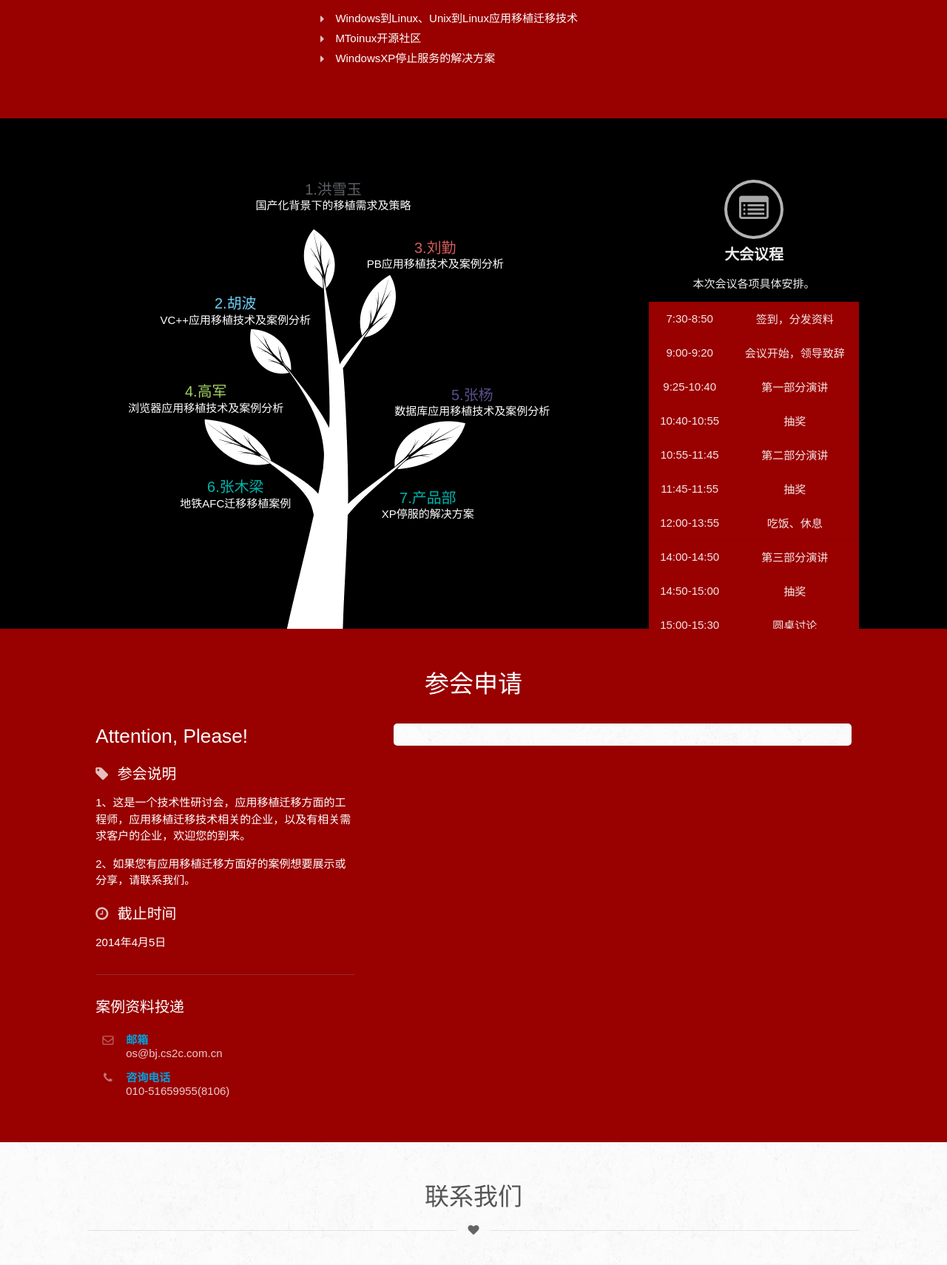
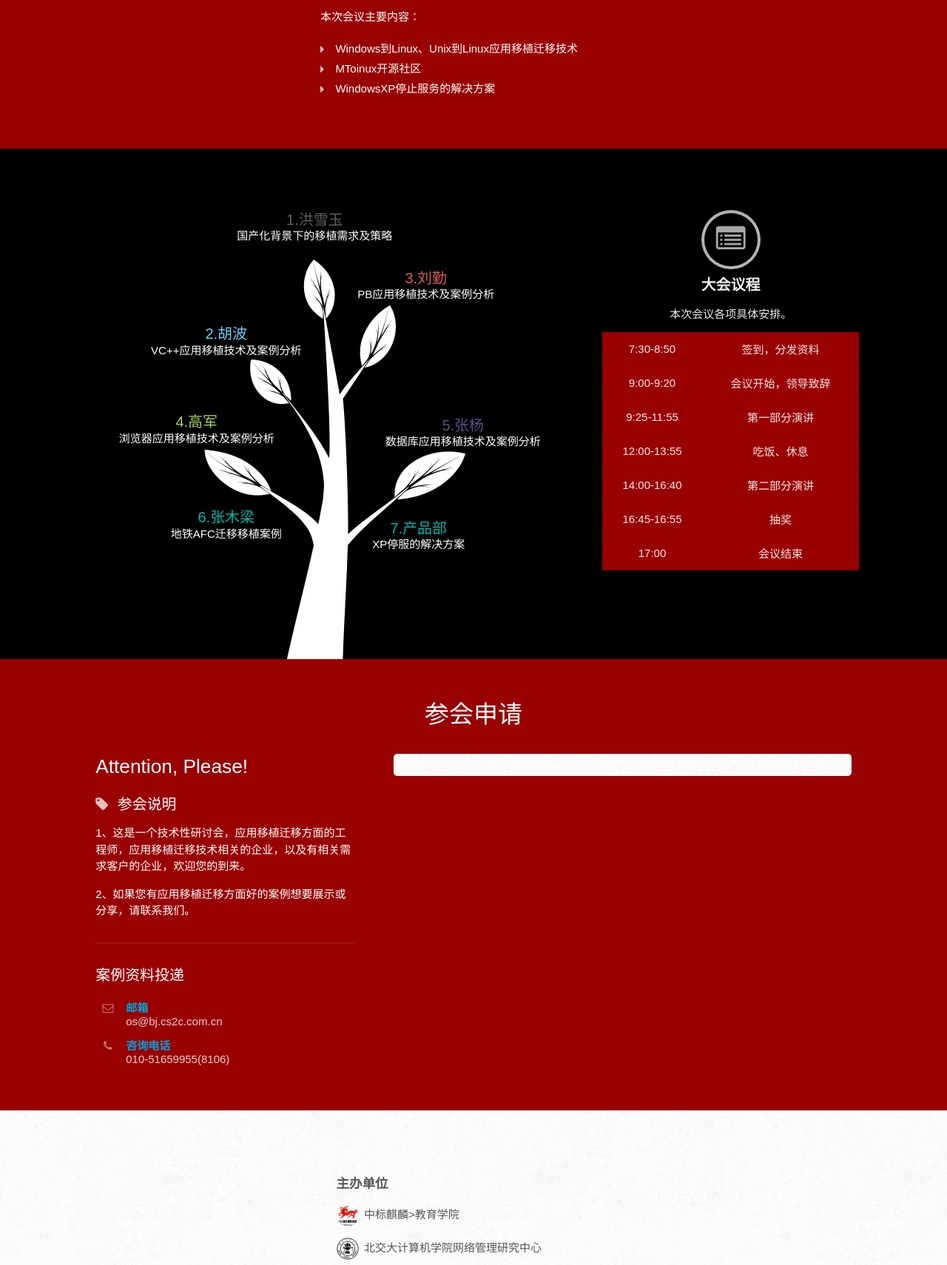
Before and after one commit to hancongcs2c/mtlcon, a plain HTML site: page index.html in a window 1280 px wide. Shown: the part 627-2337 px from the top of the page at 74% size. Drawn offline with nearby package versions, Linux system fonts and the light colour scheme; a script that the page names is missing.

Commit message:
add time

```diff
--- a/css/homepage.css
+++ b/css/homepage.css
@@ -25,18 +25,18 @@
 
 ::-webkit-scrollbar-track {
 -webkit-box-shadow:0 0 1px #000;
--webkit-border-radius: 10px;
-border-radius: 10px;
+-webkit-border-radius: 0;
+border-radius: 0;
 }
 
 ::-webkit-scrollbar-thumb {
--webkit-border-radius: 10px;
-border-radius: 10px;
+-webkit-border-radius: 0;
+border-radius: 0;
 background: #222;
 }
 
 ::-webkit-scrollbar-thumb:window-inactive {
-background: #999;
+background: #000;
 }
 
 /*******************************
@@ -165,38 +165,38 @@
     background-position:20% 150px;
     height:690px;
 }
-#process .eleven h3>div{
+#process .ten h3>div{
 color:#fff;
 }
-#process .eleven h3{
+#process .ten h3{
 position:relative;
 z-index:10;
 width:40%;
 }
-#process .eleven h3:first-child{
+#process .ten h3:first-child{
      left:20%;
 }
-#process .eleven h3:nth-child(2){
+#process .ten h3:nth-child(2){
     top:90px;
     left:0;
 }
-#process .eleven h3:nth-child(3){
+#process .ten h3:nth-child(3){
     top:-50px;
     left:270px;
 }
-#process .eleven h3:nth-child(4){
+#process .ten h3:nth-child(4){
     top:80px;
     left:-40px;
 }
-#process .eleven h3:nth-child(5){
+#process .ten h3:nth-child(5){
     top:20px;
     left:320px;
 }
-#process .eleven h3:nth-child(6){
+#process .ten h3:nth-child(6){
     top:80px;
     left:0;
 }
-#process .eleven h3:nth-child(7){
+#process .ten h3:nth-child(7){
     top:30px;
     left:260px;
 }
--- a/index.html
+++ b/index.html
@@ -16,7 +16,7 @@
 <div id="nav">
 <div class="ui">
       <div class="inverted fixed pointing ui menu">
-        <div class="header item"><a href="#headseg">首页</a></div>
+        <div class="header  item"><a href="#headseg">首页</a></div>
         <div class="right menu">
           <a class="item" href="#process">大会议程</a>
 	  <a class="item" href="#apply">参会申请</a>
@@ -34,7 +34,7 @@
           Windows到Linux应用移植迁移技术研讨会
         </h1>
 	<h2 class="ui inverted header">——XP退役，你准备好了么？</h2>
-        <p></p>
+        <p>时间地点：4月29日 北交大计算机学院网络管理研究中心</p>
 	<div class="large basic inverted animated fade ui button">
           <div class="visible content">参会申请</div>
           <div class="hidden content"><a href="#apply">免费申请！</a></div>
@@ -86,7 +86,7 @@
     <div class="ui one wide column"></div>
     <div class="fifteen wide column">
       <div class="ui center aligned stackable grid">
-	<div class="eleven wide column left floated">
+	<div class="ten wide column left floated">
 		<h3 class="ui black header">
 		  1.洪雪玉
 		  <div class="sub header">国产化背景下的移植需求及策略</div>
@@ -117,7 +117,7 @@
                 </h3>
 
         </div>
-        <div class="five wide column right floated">
+        <div class="six wide column right floated">
           <div class="ui icon header">
             <i class="circular browser link icon"></i>
             大会议程
@@ -134,37 +134,26 @@
       <td>会议开始，领导致辞</td>
     </tr>
     <tr>
-      <td>9:25-10:40</td>
+      <td>9:25-11:55</td>
       <td>第一部分演讲</td>
-    </tr>
-    <tr>
-      <td>10:40-10:55</td>
-      <td>抽奖</td>
-    </tr>
-    <tr>
-      <td>10:55-11:45</td>
-      <td>第二部分演讲</td>
-    </tr>
-    <tr>
-      <td>11:45-11:55</td>
-      <td>抽奖</td>
     </tr>
     <tr>
       <td>12:00-13:55</td>
       <td>吃饭、休息</td>
     </tr>
     <tr>
-      <td>14:00-14:50</td>
-      <td>第三部分演讲</td>
+      <td>14:00-16:40</td>
+      <td>第二部分演讲</td>
     </tr>
     <tr>
-      <td>14:50-15:00</td>
+      <td>16:45-16:55</td>
       <td>抽奖</td>
     </tr>
     <tr>
-      <td>15:00-15:30</td>
-      <td>圆桌讨论</td>
+      <td>17:00</td>
+      <td>会议结束</td>
     </tr>
+
   </tbody>
 </table>
 	</div>
@@ -186,8 +175,6 @@
 	<h3 class="ui header"><i class="tag outline icon"></i>参会说明</h3>
         <p>1、这是一个技术性研讨会，应用移植迁移方面的工程师，应用移植迁移技术相关的企业，以及有相关需求客户的企业，欢迎您的到来。</p>
         <p>2、如果您有应用移植迁移方面好的案例想要展示或分享，请联系我们。</p>
-        <h3 class="ui header"><i class="time outline icon"></i>截止时间</h3>
-	<p>2014年4月5日</p>
         <div class="ui inverted section divider"></div>
 	<h3 class="ui header">案例资料投递</h3>
         <div class="ui inverted animated selection list">
@@ -215,14 +202,28 @@
       </div>
     </div>
   </div>
+  <div class="ui page grid stackable segment" id="f">
+	<div class="five wide column left aligned">
+	</div>
 
-  <div class="ui page grid stackable segment" id="contact">
+        <div class="five wide column left aligned">
+          <div class="ui">
+		<h3>主办单位</h3>
+		<p><img class="ui avatar image" src="images/kylin.jpg">中标麒麟>教育学院</p>
+		<p><img class="ui avatar image" src="images/bjd.jpg">北交大计算机学院网络管理研究中心</a></p>
+		<h3>指导单位</h3>
+		<p><a href="http://www.cs2c.com.cn"><img class="ui avatar image" src="images/cs2c.png">中标软件有限公司</a></p>
+          </div>
+       </div>
+  </div>
+
+
+  <div class="ui inverted black page grid segment" id="contact">
     <div class="row">
       <div class="column">
         <h1 class="center aligned ui header">
           联系我们
         </h1>
-        <div class="ui horizontal divider"><i class="heart icon"></i></div>
       </div>
     </div>
     <div class="left four column aligned row">
@@ -252,7 +253,7 @@
       </div>
 
       <div class="ten wide column">
-		<div class="ui list">
+		<div class="ui  inverted list">
 		  <div class="item">
 		    <div class="content">
 		      <div class="header">会务相关</div>
@@ -299,31 +300,6 @@
       </div>
     </div>
   </div>
-  <div class="ui inverted black page grid segment">
-    <div class="ten wide column">
-      <div class="ui three column stackable grid">
-        <div class="column">
-          <div class="ui header">公司</div>
-          <div class="ui inverted link list">
-            <a class="item" href="http://www.cs2c.com.cn">中标软件有限公司</a>
-          </div>
-        </div>
-        <div class="column">
-          <div class="ui header">社区</div>
-	  <div class="ui inverted link list">
-            <a class="item" href="http://osc.cs2c.com.cn">MToLinux开源社区——致力于应用移植技术及解决方案</a>
-          </div>
-        </div>
-      </div>
-    </div>
-    <div class="six wide right floated aligned column">
-      <h3 class="ui header">联系我们</h3>
-      <addr>
-        北京市海淀区北四环西路9号<br>
-        银谷大厦20层 <br>
-      </addr>
-      <p>010-51659955</p>
-    </div>
   </div>
   <script src="http://ajax.microsoft.com/ajax/jquery/jquery-2.0.3.min.js"></script>
   <script src="javascript/semantic.js"></script>
```
Also changed, not shown: images/bjd.jpg (added), images/cs2c.png (added), images/kylin.jpg (added).
